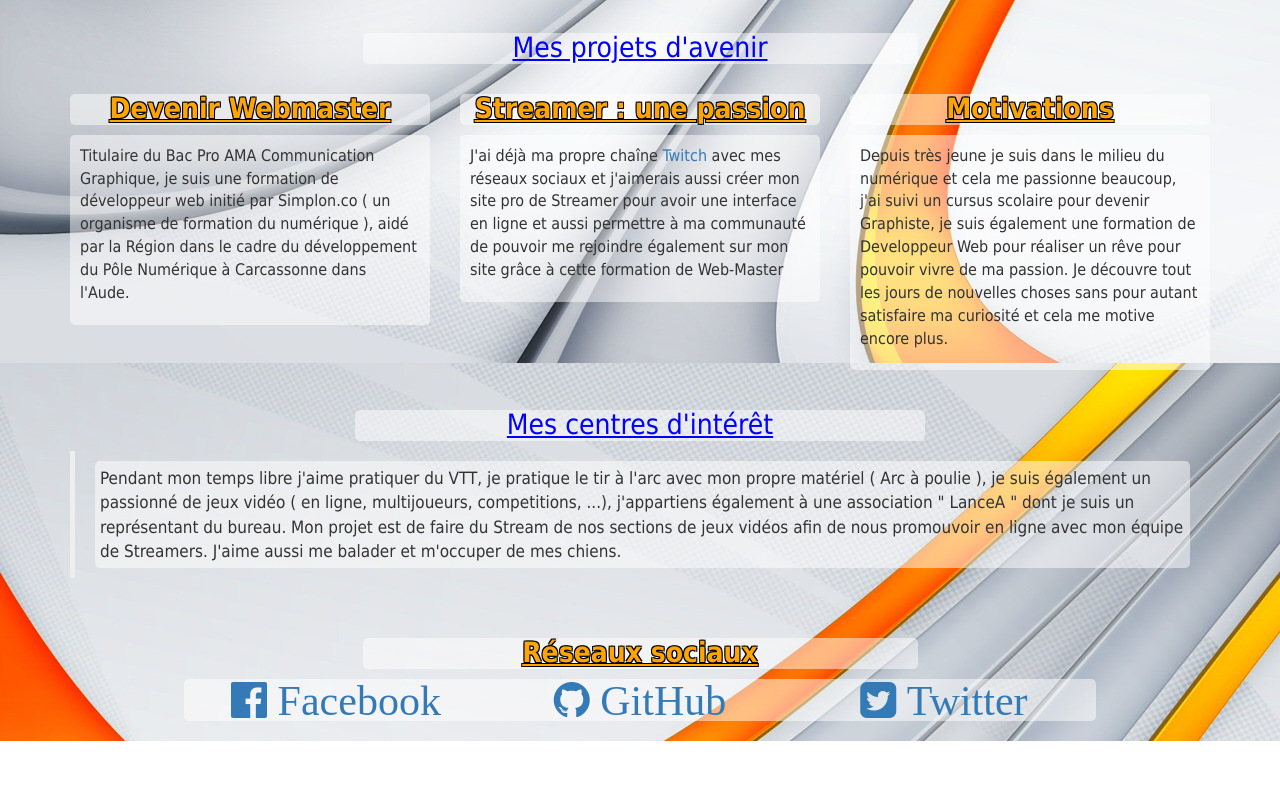
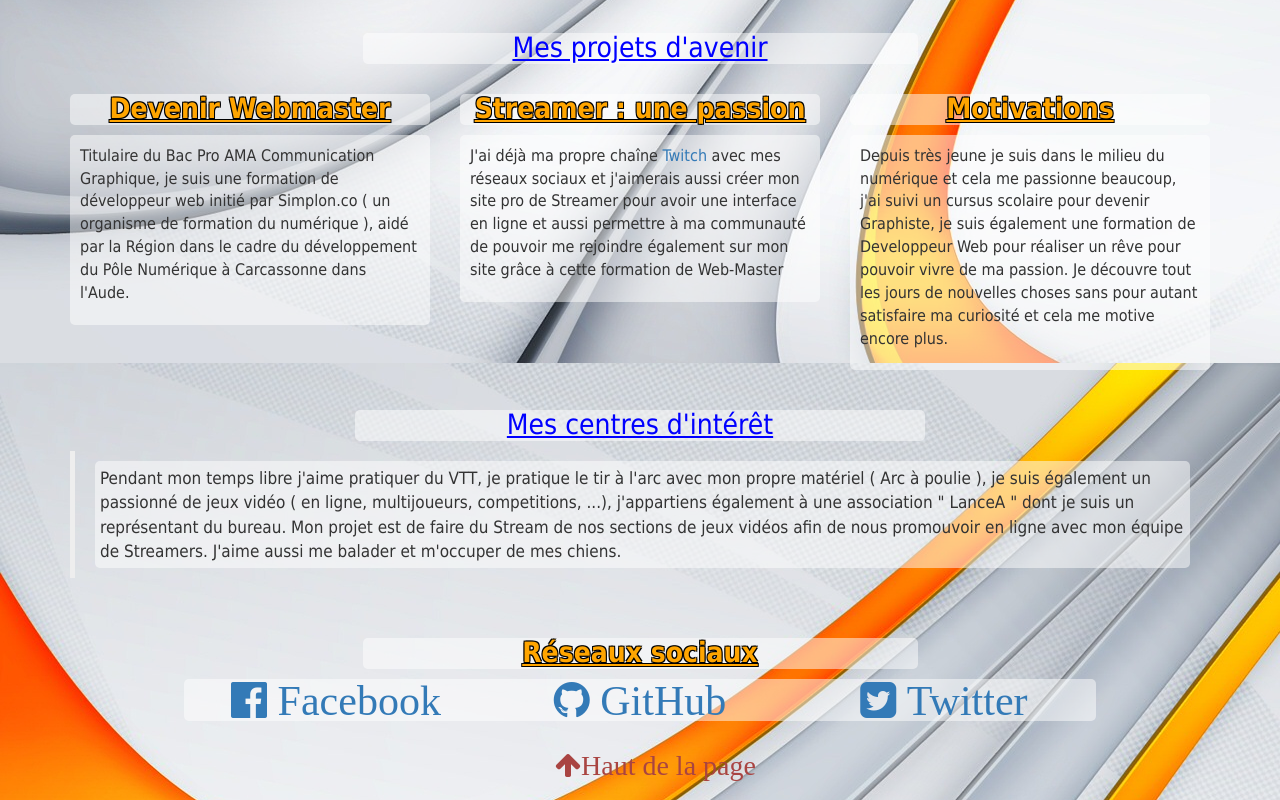
Before and after one commit to Fendrir/mon-cv-bootstrap-julien, a plain HTML site: page index.html in a window 1280 px wide. Shown: the part 1685-2485 px from the top of the page. Before the commit the page ends 2426 px from the top, so only its background shows below. Drawn offline with Linux system fonts and the light colour scheme.

Commit message:
ajout du bouton haut de la page

```diff
--- a/Css/Style.css
+++ b/Css/Style.css
@@ -23,6 +23,15 @@ background-attachment: fixed;
 	height: 50px;
 
 } */
+
+
+.haut-page{
+
+    padding-top: 15px;
+    margin-top: 15px;
+
+}
+
 
 .espace-navbar {
 
--- a/index.html
+++ b/index.html
@@ -642,6 +642,16 @@
 
 				</div>
 
+				<div class="row">
+
+					<div class="col-md-4 col-md-offset-5 haut-page">
+
+						<a href="#"><i class="fa fa-arrow-up fa-2x text-danger" aria-hidden="true">Haut de la page</i></a>
+
+					</div>
+
+				</div>
+
 
 			</footer>
 
```
